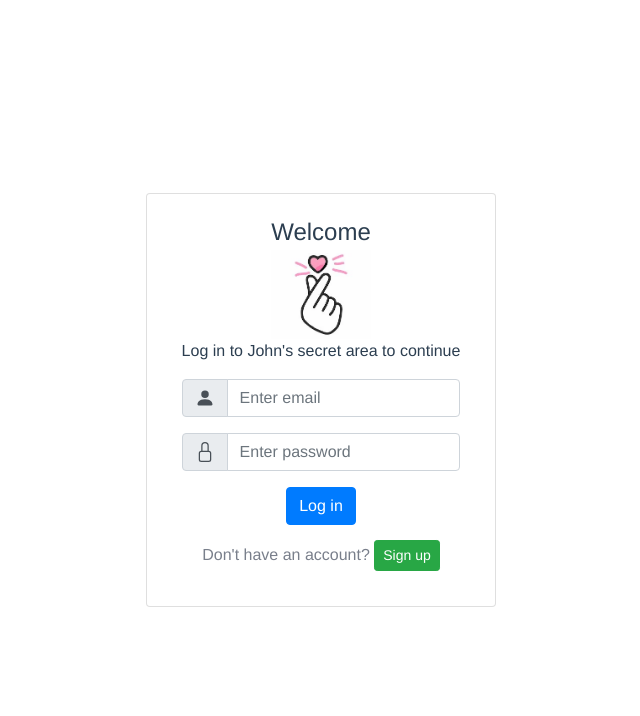
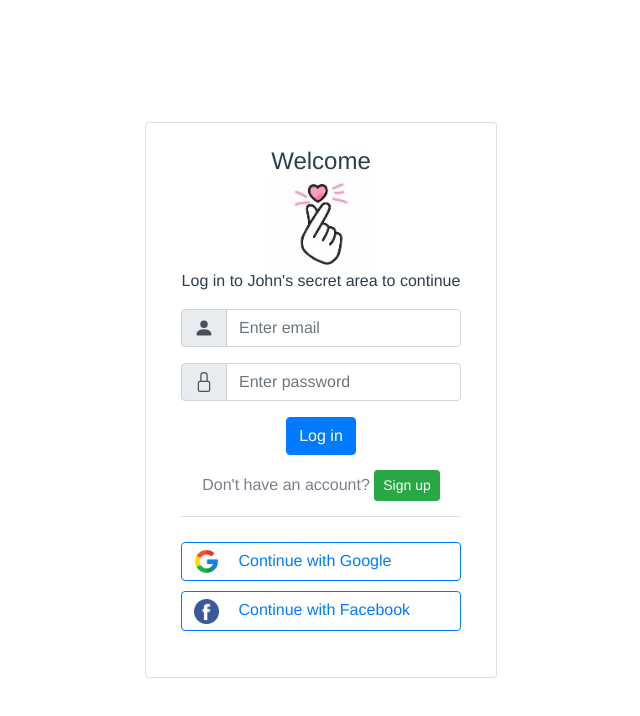
Before and after one commit to CHANG-CHING-CHUNG/vue_auth0_sign-up_app, a Vue app: page /login in a window 1280 px wide. Shown: the top 716 px of the page, without its empty margins (319-959 px from the left). Built offline with nearby package versions, Linux system fonts and the light colour scheme.

Commit message:
Add google and facebook buttons and horizontal line separator

```diff
--- a/src/views/Login.vue
+++ b/src/views/Login.vue
@@ -149,6 +149,25 @@
             >
           </div>
         </template>
+        <div class="horizontal"></div>
+        <b-form-group>
+          <div class="my-10">
+            <b-button
+              class="hover w-280 text-align-left"
+              variant="outline-primary"
+              ><img class="social-icon" :src="images.google" />
+              Continue with Google
+            </b-button>
+          </div>
+          <div class="my-10">
+            <b-button
+              class="hover w-280 text-align-left"
+              variant="outline-primary"
+              ><img class="social-icon" :src="images.facebook" />
+              Continue with Facebook
+            </b-button>
+          </div>
+        </b-form-group>
       </b-form>
     </b-card>
   </div>
@@ -157,7 +176,13 @@
 <script>
 export default {
   data() {
+    const authUrl = "https://john0924.us.auth0.com/authorize?";
+    const responseType = "token";
+    const clientId = "hzCIVCYEa29xikYvkQGUq2TfCqMvK1Fy";
+    const connection = "google-oauth2";
+    const redirectUri = "http://localhost:8080/";
     return {
+      googleOauth2: `${authUrl}response_type=${responseType}&client_id=${clientId}&connection=${connection}&redirect_uri=${redirectUri}`,
       signUp: false,
       length: false,
       lowerCase: false,
@@ -169,20 +194,14 @@ export default {
       validPassword: false,
       form: {
         email: "",
-        name: "",
-        food: null,
-        checked: [],
+        password: "",
+        confirmPassword: "",
       },
-      foods: [
-        { text: "Select One", value: null },
-        "Carrots",
-        "Beans",
-        "Tomatoes",
-        "Corn",
-      ],
       show: false,
       images: {
         heart: require("../assets/images/heart.webp"),
+        google: require("../assets/images/google.png"),
+        facebook: require("../assets/images/facebook.png"),
       },
     };
   },
@@ -233,10 +252,8 @@ export default {
       }
       if (count === 5) {
         this.validPassword = true;
-        console.log("this.validPassword", this.validPassword);
       } else {
         this.validPassword = false;
-        console.log("this.validPassword", this.validPassword);
       }
       this.showTooltip();
     },
@@ -248,14 +265,8 @@ export default {
       event.preventDefault();
       // Reset our form values
       this.form.email = "";
-      this.form.name = "";
-      this.form.food = null;
-      this.form.checked = [];
-      // Trick to reset/clear native browser form validation state
-      this.show = false;
-      this.$nextTick(() => {
-        this.show = true;
-      });
+      this.form.password = "";
+      this.form.confirmPassword = null;
     },
   },
 };
@@ -309,4 +320,30 @@ export default {
 .text {
   color: white;
 }
+.social-icon {
+  max-width: 25px;
+  margin-right: 15px;
+}
+.btn-outline-primary.hover:hover {
+  color: #fff;
+  background-color: #2b8ff9;
+  border-color: #007bff;
+}
+.w-280 {
+  min-width: 280px;
+}
+.text-align-left {
+  text-align: left;
+}
+.my-10 {
+  margin-top: 10px;
+  margin-bottom: 10px;
+}
+.horizontal {
+  align-items: center;
+  border-bottom: 1px solid #dadde1;
+  display: flex;
+  margin-bottom: 15px;
+  text-align: center;
+}
 </style>
```
Also changed, not shown: src/assets/images/facebook.png (added), src/assets/images/google.png (added).
